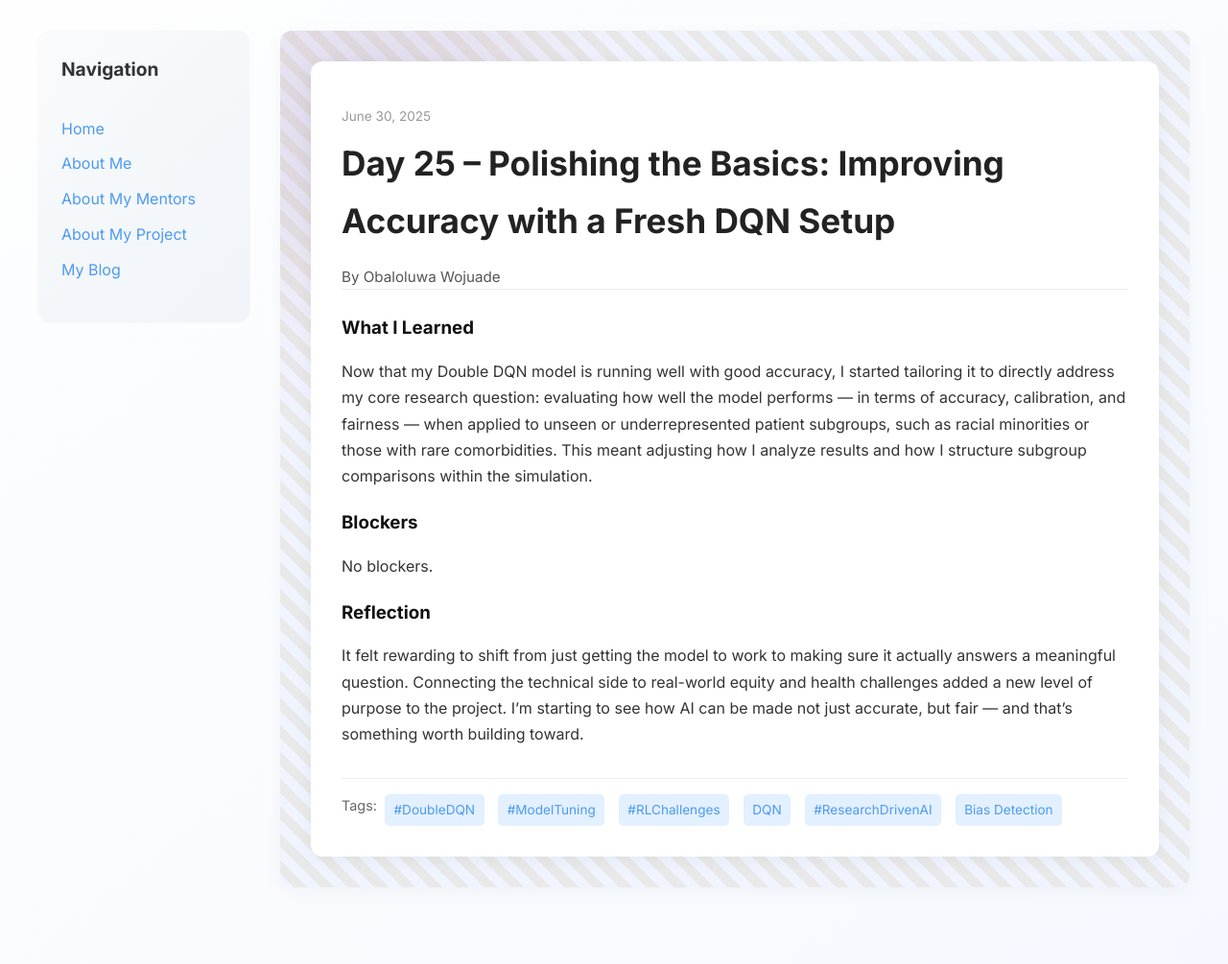
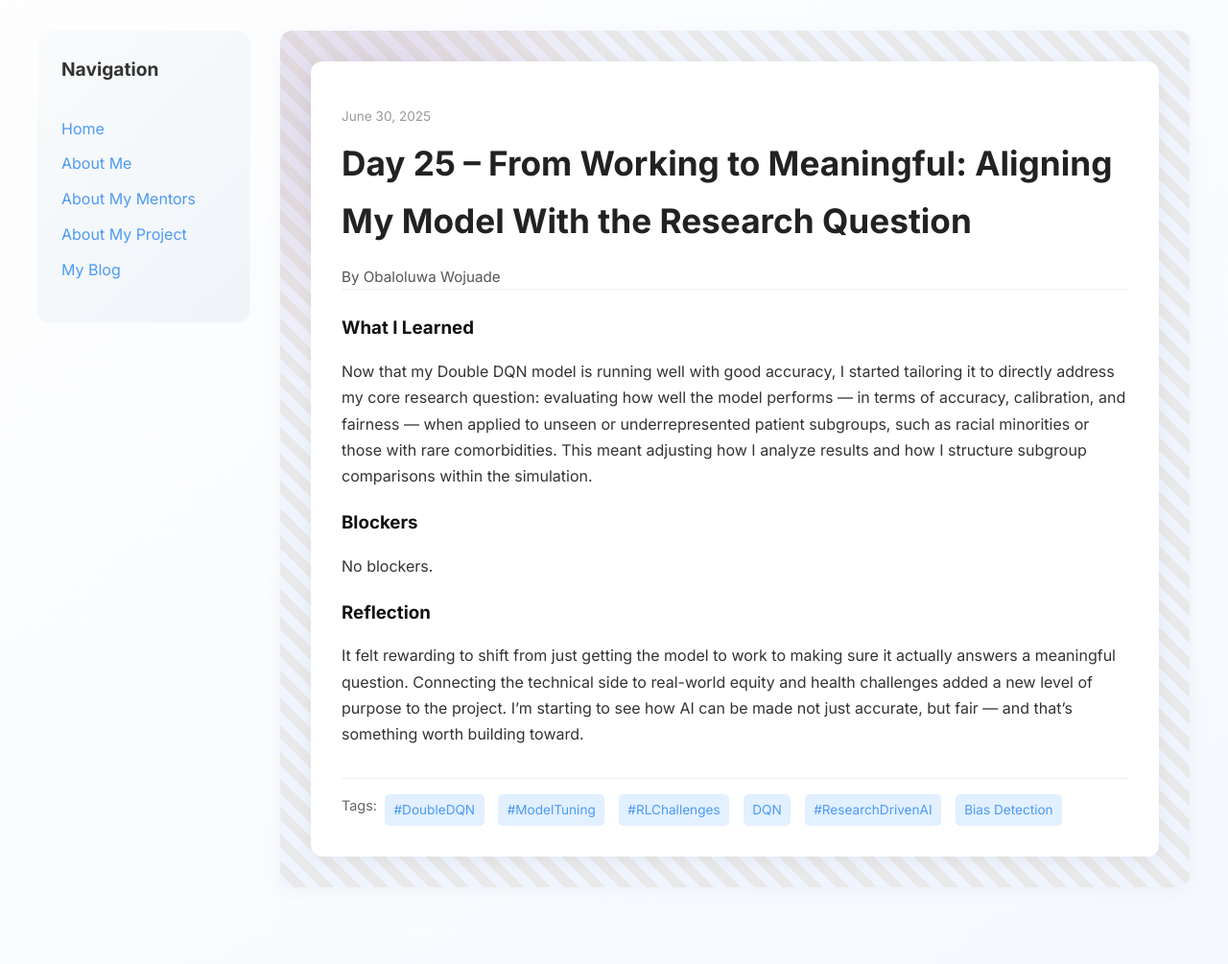
Before and after one commit to obwoj1/obwoj1.github.io, a Jekyll site: the page built from _posts/2025-06-30-day-25.md, in a window 1280 px wide. Shown: the whole page at 96% size. Built offline with Jekyll 4.4.1, drawn with Linux system fonts in a browser that asks for light colours.

Commit message:
Update 2025-06-30-day-25.md

```diff
--- a/_posts/2025-06-30-day-25.md
+++ b/_posts/2025-06-30-day-25.md
@@ -1,6 +1,6 @@
 ---
 layout: post
-title: "Day 25 – Polishing the Basics: Improving Accuracy with a Fresh DQN Setup"
+title: "Day 25 – From Working to Meaningful: Aligning My Model With the Research Question"
 date: 2025-06-30
 author: Obaloluwa Wojuade
 permalink: /day25.html
```
